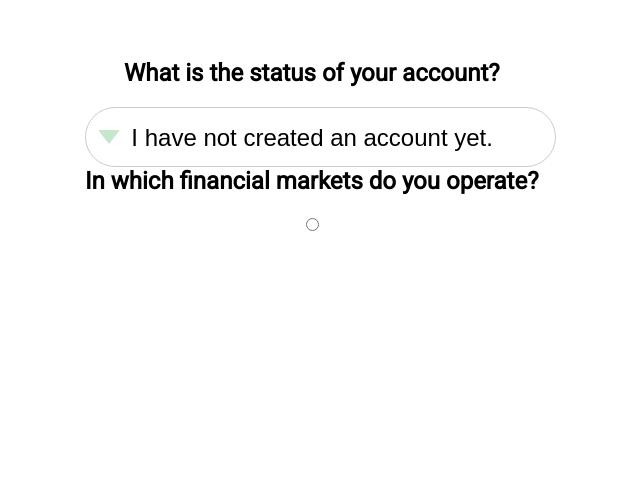
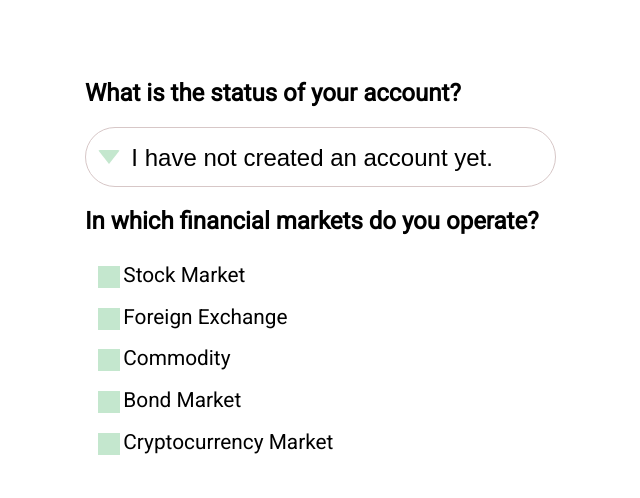
Before and after one commit to rodhis/HTML-Business-Form, a website: page src/pages/page3.html in a window 1280 px wide. Shown: the whole page, without its empty margins (323-963 px from the left). Drawn offline with Linux system fonts and the light colour scheme.

Commit message:
page 3 dropdown styling

```diff
--- a/src/assets/css/styles.css
+++ b/src/assets/css/styles.css
@@ -5,7 +5,8 @@
 
     --main-black: #000;
     --background-white: #FFF;
-    --button-green: #3EB25E;
+    --focus-green: #3EB25E;
+    --unfocus-green: #3db05e4d;
     --hover-color: #FFFF7D;
   }
 
@@ -14,7 +15,7 @@
 .views {
     display: inline-flex;
     padding: 3.2rem 5.25rem 3rem 13rem;
-    justify-content: flex-end;
+    /* justify-content: flex-end; */
     align-items: center;
     gap: 5rem;
     background: var(--background-white)
@@ -25,10 +26,11 @@
   /* titles, paragraphs and text in general */
 
 .forms {
+
     display: inline-block;
     color: var(--main-black);
     text-align: center;
-    padding: 0rem 1rem 2rem 2rem;
+    padding: 0 0 2rem 2rem;
 }
 .title1 {
     font-size: 7rem;
@@ -37,7 +39,7 @@
 }
 
 .title2 {
-    margin-top: 0rem;
+    text-align: left;
 }
 
 .subtitle {
@@ -45,7 +47,10 @@
 }
 
 p {
-    font-size: 1.5rem;
+    font-size: 1.7rem;
+    width: 50%;
+    margin-left: 7em;
+
 }
 
   /* buttons */
@@ -59,7 +64,7 @@ p {
     font-weight: 700;
     width: 12rem;
     height: 2.5rem;
-    margin: 0 4rem 0 4rem;
+    margin: 2rem 4rem 0 4rem;
 }
 
 .next-button:hover {
@@ -83,13 +88,41 @@ p {
     width: auto;
     height: 2.5em;
     font-size: 1.5em;
-    background: white;
+    background: var(--background-white);
     padding: 0 6% 0 10%;
     cursor: pointer;
 }
 
 #accstat:hover {
     border: 1px solid var(--main-black);
+}
+
+.marketSelect {
+    display: flex;
+    flex-direction: column;
+    align-items: baseline;
+    color: var(--main-black);
+    font-size: 1.3em;
+
+}
+
+.radio-wrap {
+    display: flex;
+    flex-direction: row;
+    padding: 0.4em;
+    justify-content: baseline;
+
+}
+
+input[type='radio'] {
+    width: 22px;
+    height: 22px;
+    appearance: unset;
+    background-color: var(--unfocus-green);
+}
+
+input[type='radio']:checked {
+    background-color: var(--focus-green);
 }
 
 /* dropdown arrow */
--- a/src/pages/page3.html
+++ b/src/pages/page3.html
@@ -23,17 +23,38 @@
                <!-- <img src="../assets/images/arrow-bottom.svg" alt="" srcset=""> -->
                 <select name="status" id="accstat" required>
 
-                    <option value="1">  I have not created an account yet.</option>
+                    <option value="1">I have not created an account yet.</option>
                     <option value="2">I have an old account but it's unused.</option>
                     <option value="3">I am a novice user on this platform.</option>
-                    <option value="4">I am a vetean user here.</option>
+                    <option value="4">I am a veteran user here.</option>
                 </select>
                 <div class="dd-arrow" > </div>
             </div>
 
-                <h2 class="title2">In which financial markets do you operate?</h2>
+            <h2 class="title2">In which financial markets do you operate?</h2>
 
-                <input type="radio" name="market">
+            <section class="marketSelect">
+                <div class="radio-wrap">
+                    <input type="radio" name="market" id="stock_market">
+                    <label for="stock_market">Stock Market</label>
+                </div>
+                <div class="radio-wrap">
+                    <input type="radio" name="market" id="foreign_exchange">
+                    <label for="foreign_exchange">Foreign Exchange</label>
+                </div>
+                <div class="radio-wrap">
+                    <input type="radio" name="market" id="commodity">
+                    <label for="commodity">Commodity</label>
+                </div>
+                <div class="radio-wrap">
+                    <input type="radio" name="market" id="bond_market">
+                    <label for="bond_market">Bond Market</label>
+                </div>
+                <div class="radio-wrap">
+                    <input type="radio" name="market" id="cryptocurrency_market">
+                    <label for="cryptocurrency_market">Cryptocurrency Market</label>
+                </div>
+            </section>
         </article>
 
     </section>
```
